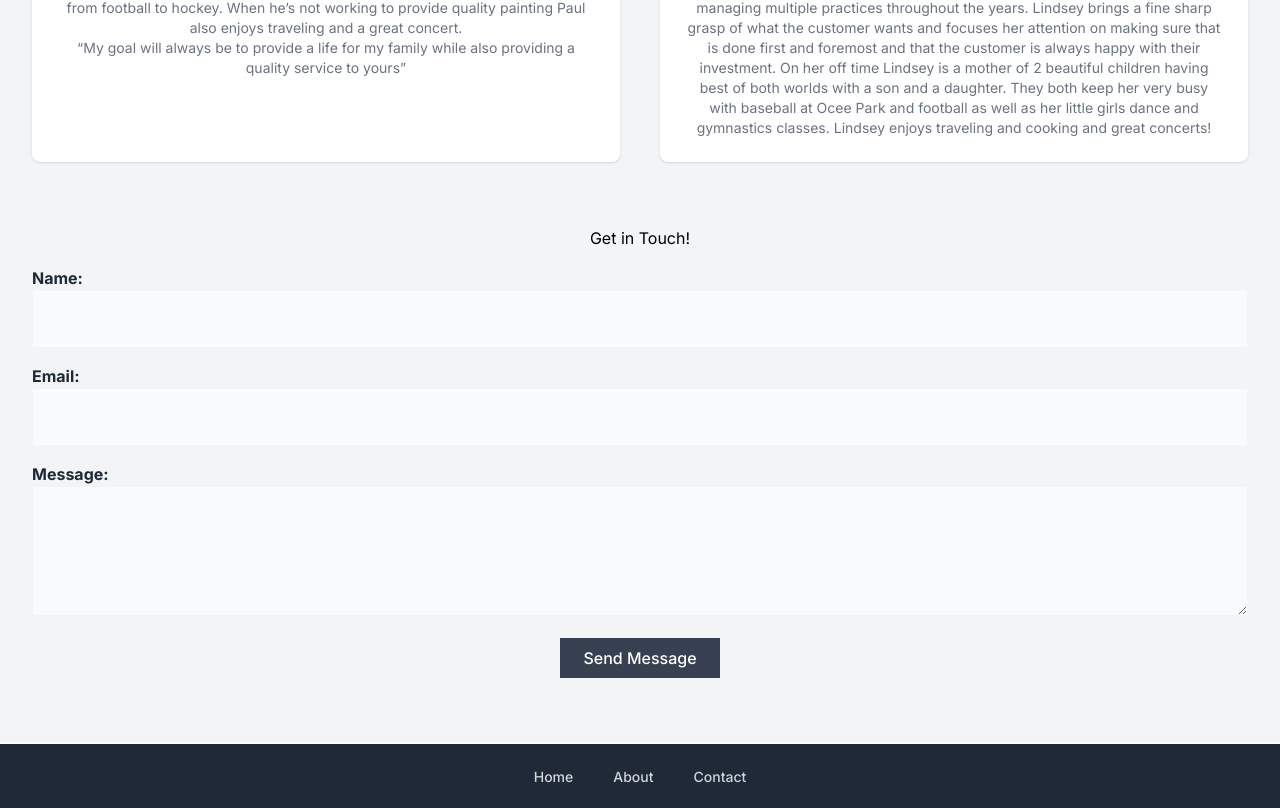
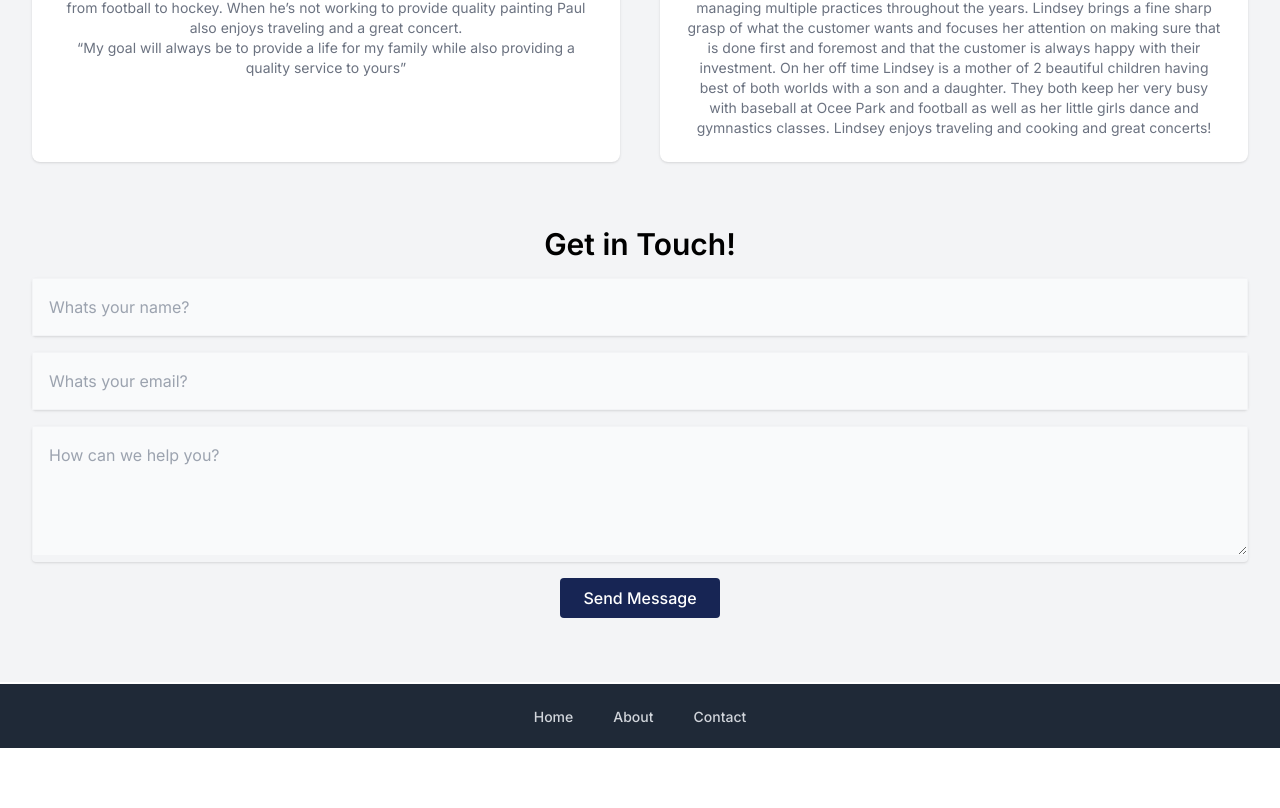
Before and after one commit to dnyiskn/robinsonpd, a Next.js app: page / in a window 1280 px wide. Shown: the part 1488-2296 px from the top of the page. After the commit the page ends 2236 px from the top, so only its background shows below. Built offline with nearby package versions, Linux system fonts and the light colour scheme.

Commit message:
Added more styling to font

```diff
--- a/src/app/components/Contact.jsx
+++ b/src/app/components/Contact.jsx
@@ -39,15 +39,16 @@ export default function NewContactForm() {
   return (
     <div className="max-w-7xl mx-auto pb-16 px-4 sm:px-6 lg:px-8">
       <div className="flex justify-center">
-        <h3>Get in Touch!</h3>
+        <h3 className="text-3xl font-semibold">Get in Touch!</h3>
       </div>
       <div>
         <form onSubmit={handleSubmit}>
-          <div className="w-full flex flex-col my-4" id="contact">
-            <label className="font-bold text-gray-800" htmlFor="name">
-              Name:
-            </label>
+          <div
+            className="w-full flex flex-col my-4 shadow rounded"
+            id="contact"
+          >
             <input
+              placeholder="Whats your name?"
               type="text"
               minLength={3}
               maxLength={150}
@@ -57,11 +58,9 @@ export default function NewContactForm() {
               id="name"
             />
           </div>
-          <div className="w-full flex flex-col my-4">
-            <label className="font-bold text-gray-800" htmlFor="email">
-              Email:
-            </label>
+          <div className="w-full flex flex-col my-4 shadow rounded">
             <input
+              placeholder="Whats your email?"
               type="email"
               minLength={5}
               maxLength={150}
@@ -71,11 +70,9 @@ export default function NewContactForm() {
               id="email"
             />
           </div>
-          <div>
-            <label className="font-bold text-gray-800" htmlFor="message">
-              Message:
-            </label>
+          <div className="shadow rounded">
             <textarea
+              placeholder="How can we help you?"
               rows={4}
               required
               minLength={10}
@@ -88,7 +85,7 @@ export default function NewContactForm() {
             <button
               type="submit"
               disabled={loading}
-              className="px-4 py-2 w-40 bg-gray-700 disabled:bg-gray-400 disabled:text-gray-100 text-white font-medium mt-4"
+              className="px-4 py-2 w-40 bg-blue-950 text-white font-medium rounded mt-4"
             >
               Send Message
             </button>
```
